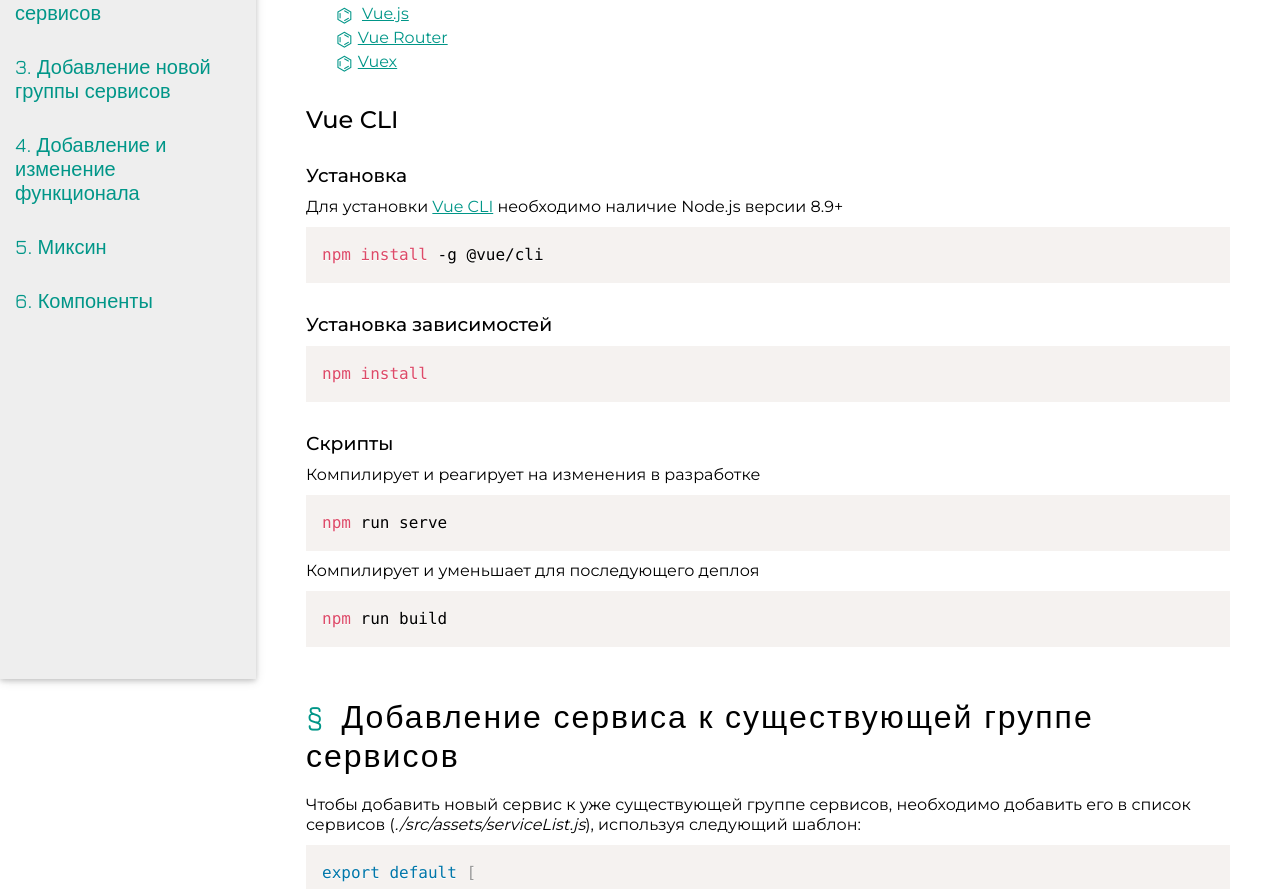
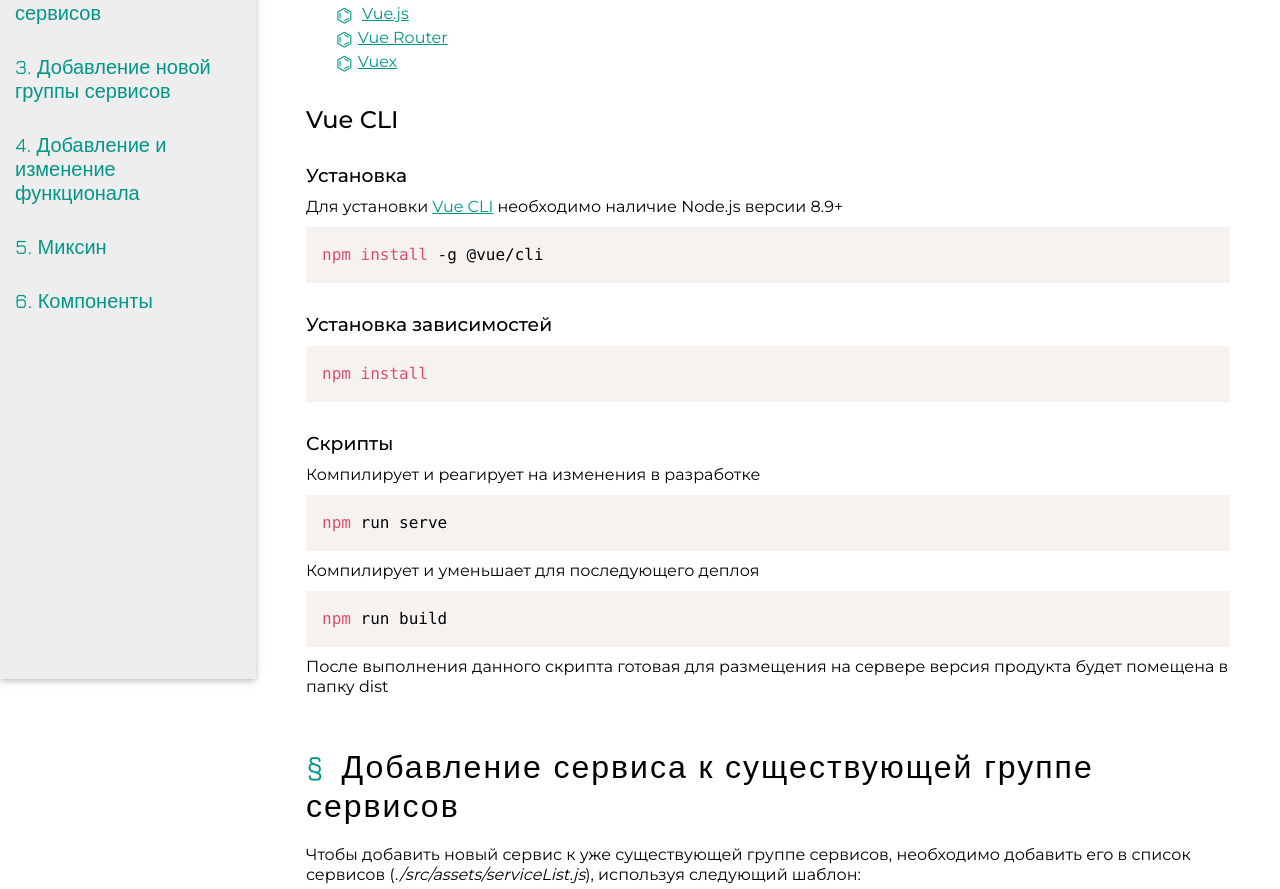
Before and after one commit to lissmint/proto-docs, a plain HTML site: page index.html in a window 1280 px wide. Shown: the part 121-1010 px from the top of the page. Drawn offline with nearby package versions, Linux system fonts and the light colour scheme.

Commit message:
intro: description added

```diff
--- a/index.html
+++ b/index.html
@@ -65,6 +65,7 @@
             <pre><code class="language-bash">npm run serve</code></pre>
             <p>Компилирует и уменьшает для последующего деплоя</p>
             <pre><code class="language-bash">npm run build</code></pre>
+            <p>После выполнения данного скрипта готовая для размещения на сервере версия продукта будет помещена в папку dist</p>
           </section>
 
           <section id="add-to-existing">
```
